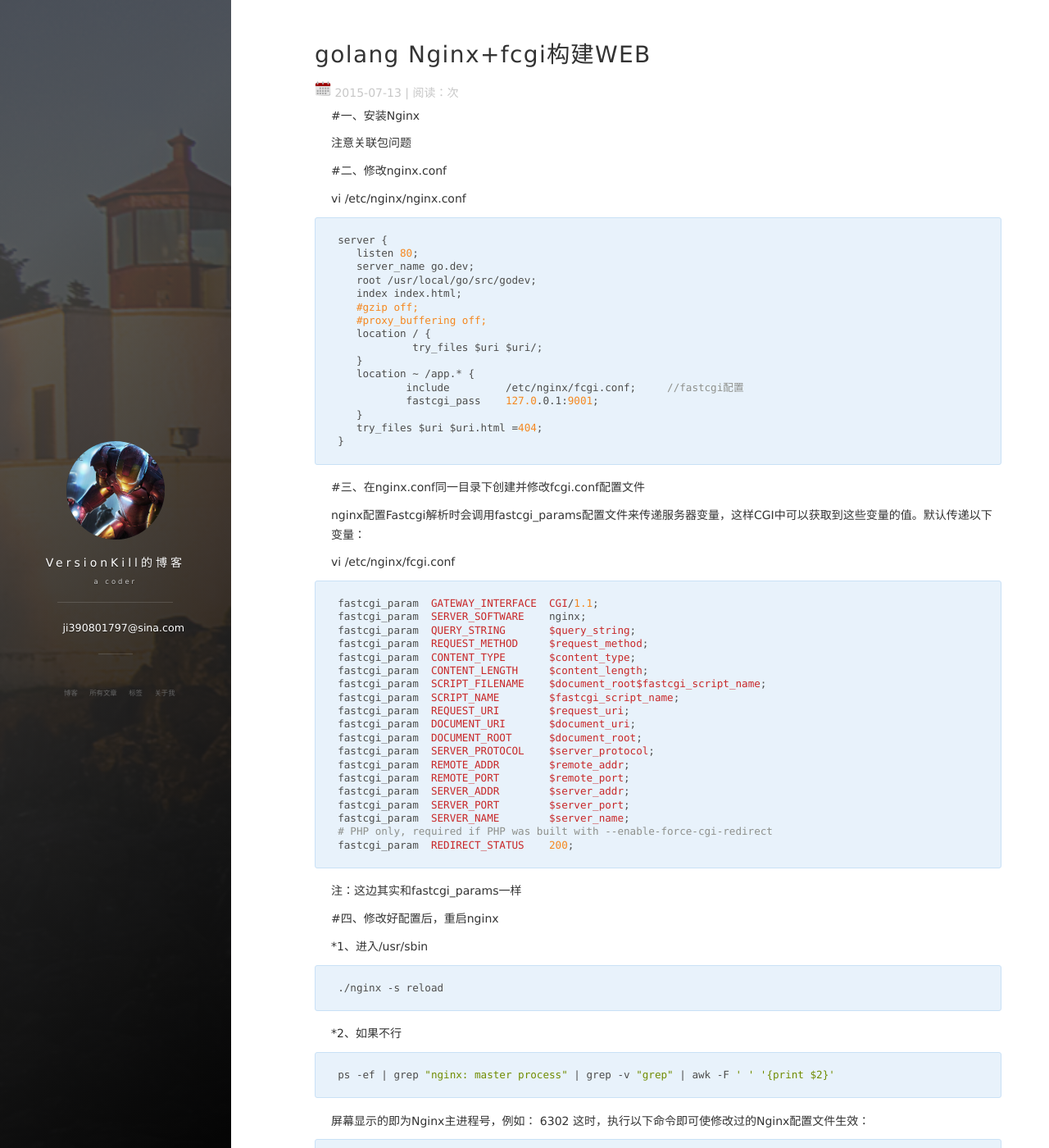
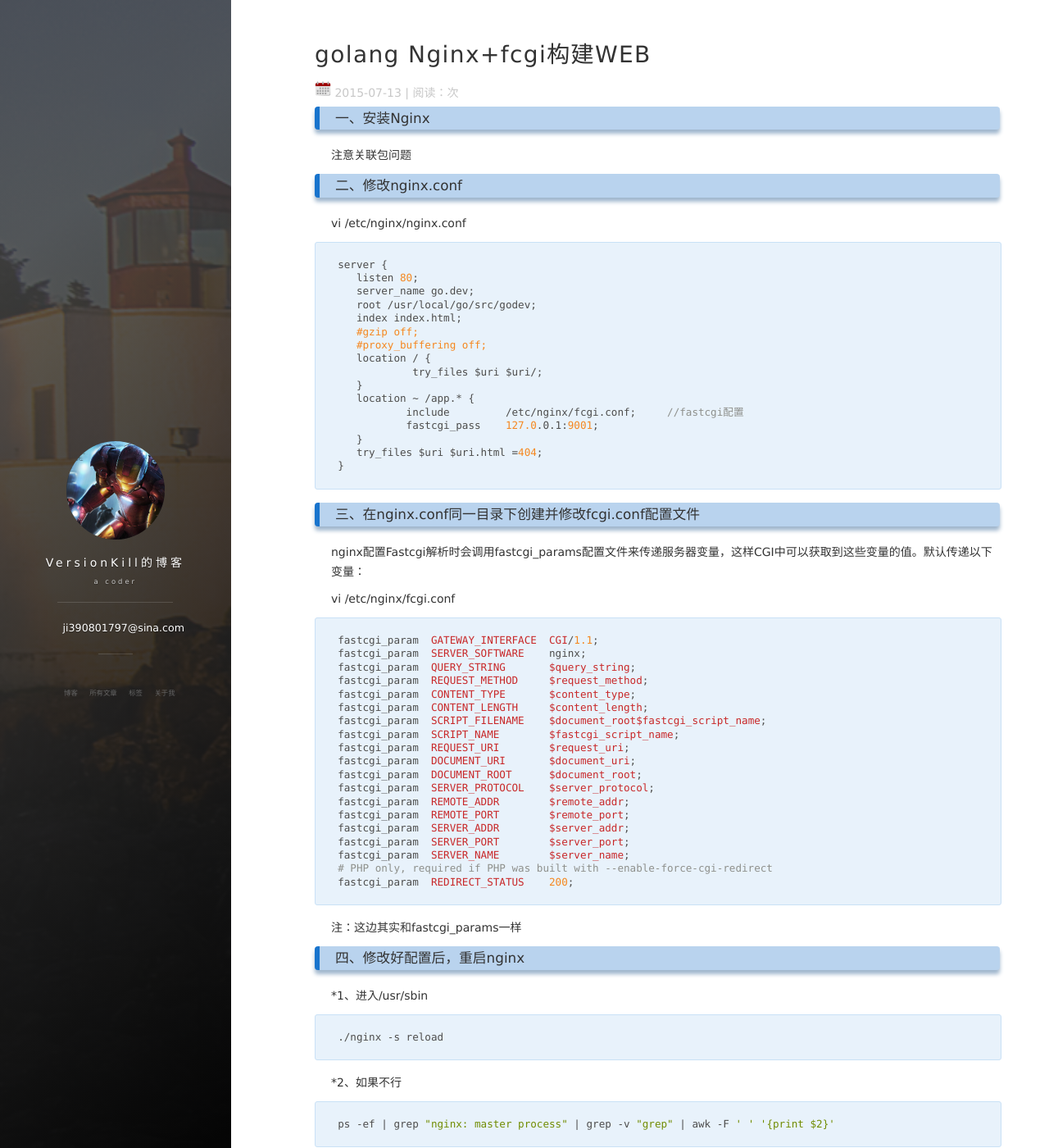
Before and after one commit to versionkill/versionkill.github.io, a Jekyll site: the page built from _posts/2015-07-13-go_nginx_web.md, in a window 1280 px wide and 1400 px high. Shown: the whole window at 82% size. Built offline with Jekyll 4.4.1, drawn with Linux system fonts in a browser that asks for light colours; nearby versions of some CDN libraries; comment, search, counter and statistics services are not loaded; some of the changed text lies outside the part shown.

Commit message:
add file

````diff
--- a/_posts/2015-07-13-go_nginx_web.md
+++ b/_posts/2015-07-13-go_nginx_web.md
@@ -32,7 +32,7 @@
 }
 ```
 
-#三、在nginx.conf同一目录下创建并修改fcgi.conf配置文件
+### 三、在nginx.conf同一目录下创建并修改fcgi.conf配置文件
 
 nginx配置Fastcgi解析时会调用fastcgi_params配置文件来传递服务器变量，这样CGI中可以获取到这些变量的值。默认传递以下变量：
 
@@ -62,7 +62,7 @@
 
 注：这边其实和fastcgi_params一样
 
-#四、修改好配置后，重启nginx
+### 四、修改好配置后，重启nginx
 
   *1、进入/usr/sbin
 
@@ -89,7 +89,7 @@
 
 或直接先kill掉再启动
 
-#五、编写golang构建web响应端
+### 五、编写golang构建web响应端
 
 ```golang
 package main
@@ -112,7 +112,7 @@
 }
 ```
 
-#六、查看nginx、fcgiTest状态
+### 六、查看nginx、fcgiTest状态
 
 ```
 #netstat -ntlp
````
Also changed, not shown: other parts of _posts/2015-07-13-go_nginx_web.md (+3 -3 lines), _posts/2015-07-07-net_timeout.md (+2 -2 lines), _posts/2015-07-07-udp_broadcast.md (+6 -6 lines), _posts/2015-08-21-cross_compile.md (+6 -6 lines), _posts/2015-11-07-html_utf8_encode.md (+2 -2 lines).
